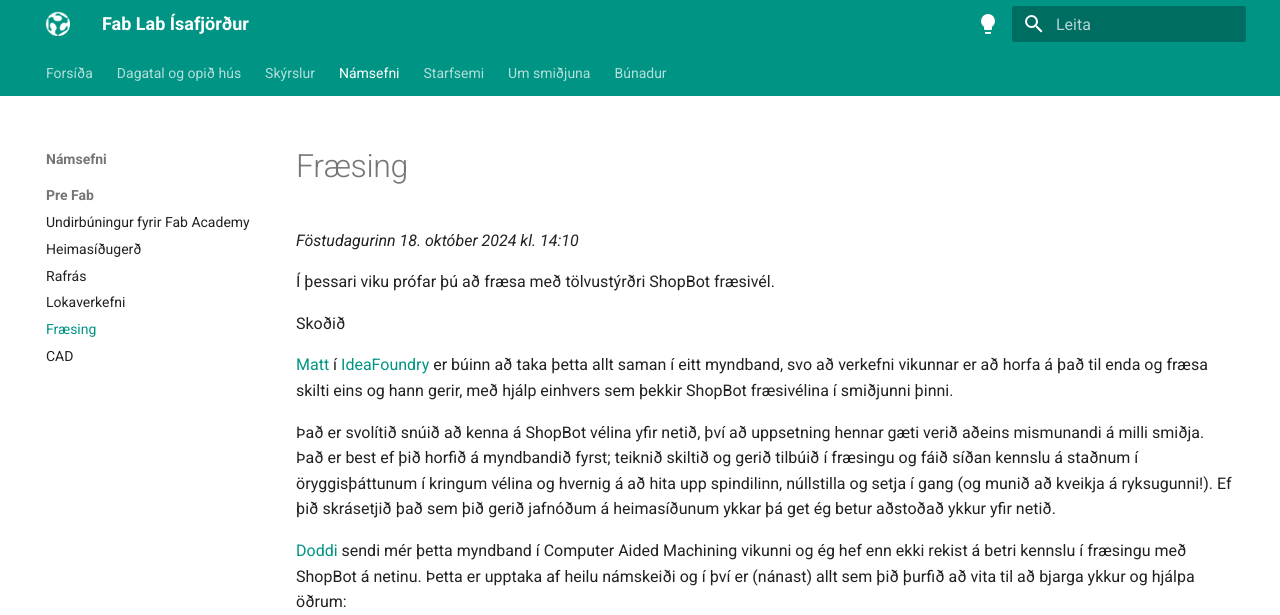
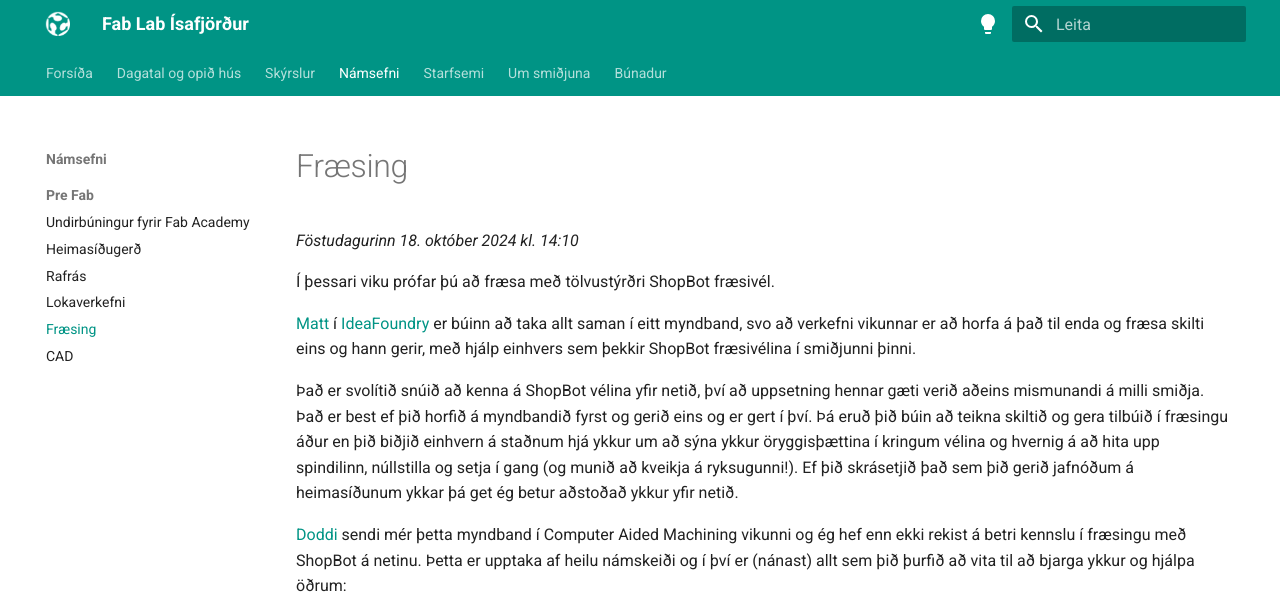
Before and after one commit to fablabisastaff/fabisa_site, an MkDocs documentation site: the page built from docs/Námsefni/Pre-Fab/4-fraesing.md, in a window 1280 px wide and 1041 px high. Shown: the top 615 px of the window. Built offline with MkDocs 1.6.1 and Material for MkDocs 9.7.7, drawn with Linux system fonts in a browser that asks for light colours; grey boxes are pictures that could not be loaded.

Commit message:
shopbot text edit

```diff
--- a/docs/Námsefni/Pre-Fab/4-fraesing.md
+++ b/docs/Námsefni/Pre-Fab/4-fraesing.md
@@ -4,11 +4,9 @@
 
 Í þessari viku prófar þú að fræsa með tölvustýrðri ShopBot fræsivél.
 
-Skoðið
+[Matt](https://www.linkedin.com/in/matthewhatcher4281/) í [IdeaFoundry](https://www.ideafoundry.com/) er búinn að taka allt saman í eitt myndband, svo að verkefni vikunnar er að horfa á það til enda og fræsa skilti eins og hann gerir, með hjálp einhvers sem þekkir ShopBot fræsivélina í smiðjunni þinni.
 
-[Matt](https://www.linkedin.com/in/matthewhatcher4281/) í [IdeaFoundry](https://www.ideafoundry.com/) er búinn að taka þetta allt saman í eitt myndband, svo að verkefni vikunnar er að horfa á það til enda og fræsa skilti eins og hann gerir, með hjálp einhvers sem þekkir ShopBot fræsivélina í smiðjunni þinni.
-
-Það er svolítið snúið að kenna á ShopBot vélina yfir netið, því að uppsetning hennar gæti verið aðeins mismunandi á milli smiðja. Það er best ef þið horfið á myndbandið fyrst; teiknið skiltið og gerið tilbúið í fræsingu og fáið síðan kennslu á staðnum í öryggisþáttunum í kringum vélina og hvernig á að hita upp spindilinn, núllstilla og setja í gang (og munið að kveikja á ryksugunni!). Ef þið skrásetjið það sem þið gerið jafnóðum á heimasíðunum ykkar þá get ég betur aðstoðað ykkur yfir netið.
+Það er svolítið snúið að kenna á ShopBot vélina yfir netið, því að uppsetning hennar gæti verið aðeins mismunandi á milli smiðja. Það er best ef þið horfið á myndbandið fyrst og gerið eins og er gert í því. Þá eruð þið búin að teikna skiltið og gera tilbúið í fræsingu áður en þið biðjið einhvern á staðnum hjá ykkur um að sýna ykkur öryggisþættina í kringum vélina og hvernig á að hita upp spindilinn, núllstilla og setja í gang (og munið að kveikja á ryksugunni!). Ef þið skrásetjið það sem þið gerið jafnóðum á heimasíðunum ykkar þá get ég betur aðstoðað ykkur yfir netið.
 
 [Doddi](https://fabacademy.org/archives/2015/eu/students/gunnarsson.thorarinn_b.b/index.html) sendi mér þetta myndband í Computer Aided Machining vikunni og ég hef enn ekki rekist á betri kennslu í fræsingu með ShopBot á netinu. Þetta er upptaka af heilu námskeiði og í því er (nánast) allt sem þið þurfið að vita til að bjarga ykkur og hjálpa öðrum:
 
```
